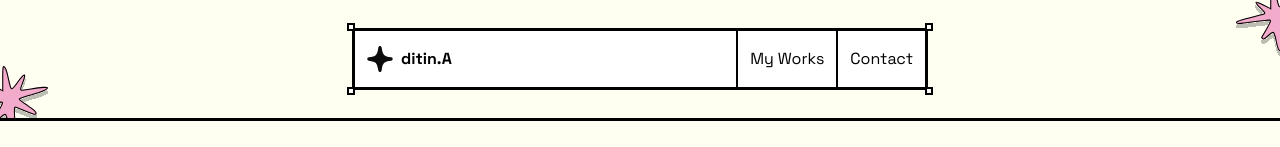
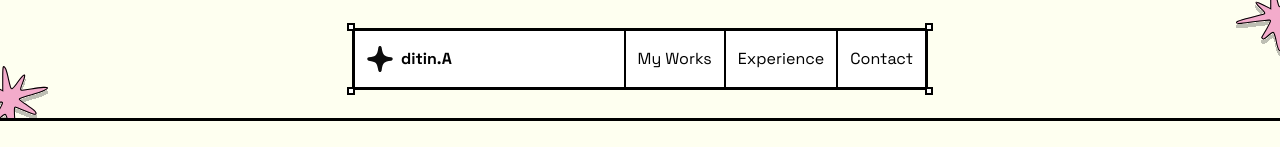
Before and after one commit to ditinagrawal/portfolio, an Astro site: page / in a window 1280 px wide. Shown: the top 147 px of the page. Built offline with nearby package versions, Linux system fonts and the light colour scheme; Astro itself is replaced by a stand-in of ours.

Commit message:
minor change

```diff
--- a/src/components/Header.astro
+++ b/src/components/Header.astro
@@ -5,6 +5,7 @@ import { author } from '../sample'
 
 const links = [
     { name: 'My Works', path: '/#work', target: '_self' },
+    { name: 'Experience', path: '/#experience', target: '_self' },
     { name: 'Contact', path: '/#contact', target: '_self' },
 ]
 
```
